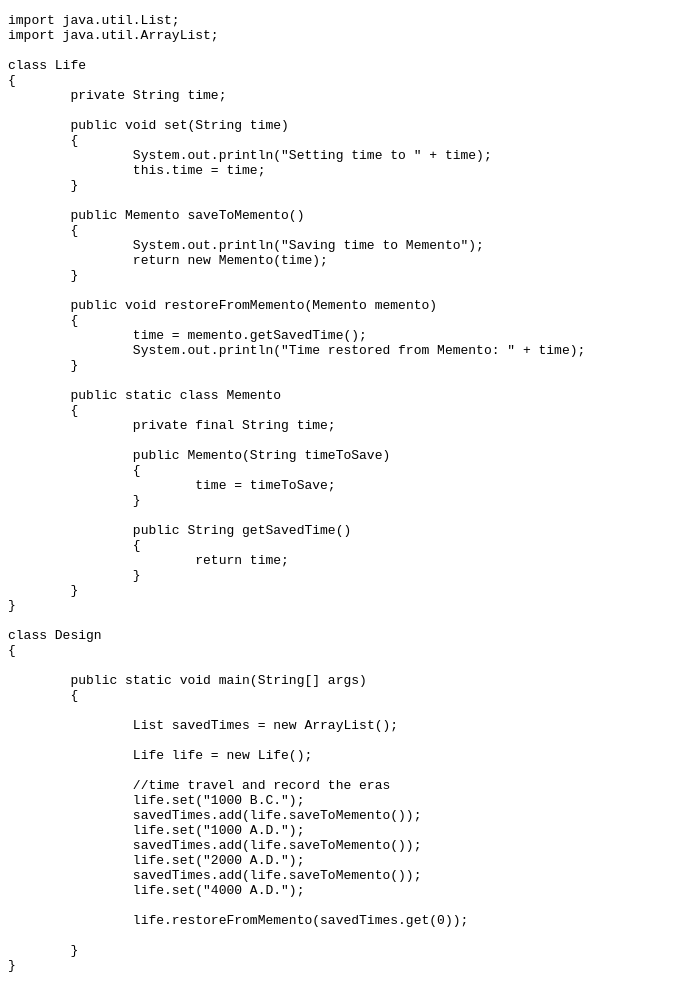
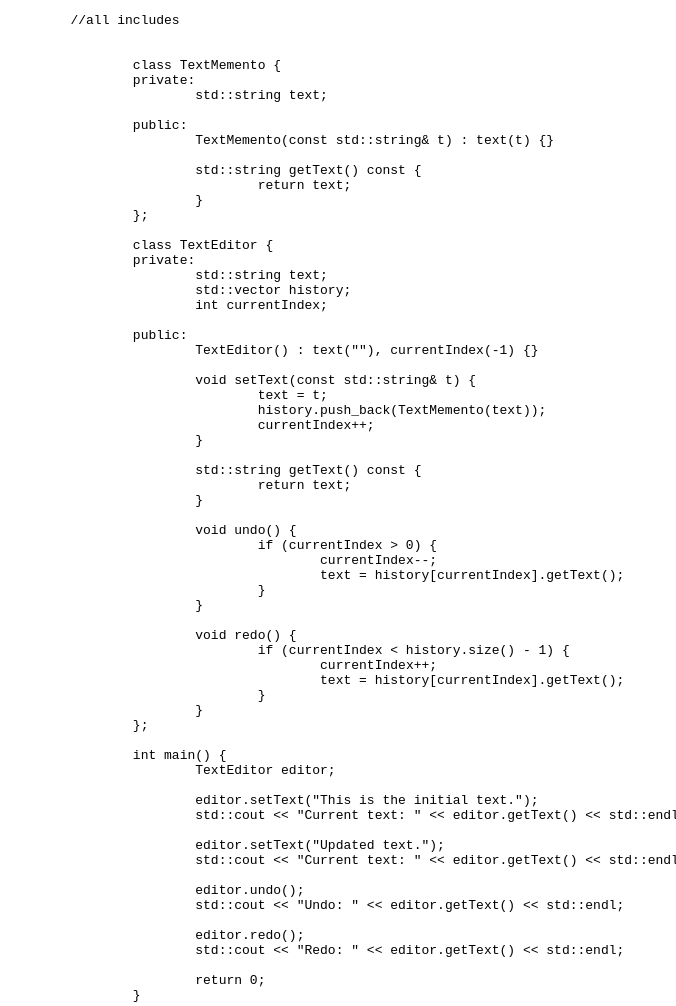
Before and after one commit to FawazSapa/Memento_Design_Pattern, a plain HTML site: page ex1.html in a window 1280 px wide. Shown: the whole page, without its empty margins (0-676 px from the left). Drawn offline with Linux system fonts and the light colour scheme.

Commit message:
added all the files

```diff
--- a/ex1.html
+++ b/ex1.html
@@ -3,77 +3,78 @@
 
 <head>
 	<meta charset="UTF-8">
-	<meta name="color-scheme"content="light dark">
+	<meta name="color-scheme" content="light dark">
 	<title>Example-1</title>
 </head>
 
 <body>
 <pre style="word-wrap: break-word; white-space: pre-wrap;">
-import java.util.List;
-import java.util.ArrayList;
+	//all includes
 
-class Life
-{
-	private String time;
 
-	public void set(String time)
-	{
-		System.out.println("Setting time to " + time);
-		this.time = time;
+		class TextMemento {
+		private:
+			std::string text;
+
+		public:
+			TextMemento(const std::string& t) : text(t) {}
+
+			std::string getText() const {
+				return text;
+			}
+		};
+
+		class TextEditor {
+		private:
+			std::string text;
+			std::vector<TextMemento> history;
+			int currentIndex;
+
+		public:
+			TextEditor() : text(""), currentIndex(-1) {}
+
+			void setText(const std::string& t) {
+				text = t;
+				history.push_back(TextMemento(text));
+				currentIndex++;
 			}
 
-	public Memento saveToMemento()
-	{
-		System.out.println("Saving time to Memento");
-		return new Memento(time);
+			std::string getText() const {
+				return text;
 			}
 
-	public void restoreFromMemento(Memento memento)
-	{
-		time = memento.getSavedTime();
-		System.out.println("Time restored from Memento: " + time);
-	}
-
-	public static class Memento
-	{
-		private final String time;
-
-		public Memento(String timeToSave)
-		{
-			time = timeToSave;
-		}
-
-		public String getSavedTime()
-		{
-			return time;
-		}
+			void undo() {
+				if (currentIndex > 0) {
+					currentIndex--;
+					text = history[currentIndex].getText();
 				}
 			}
 
-class Design
-{
-
-	public static void main(String[] args)
-	{
-
-		List<Life.Memento> savedTimes = new ArrayList<Life.Memento>();
-
-		Life life = new Life();
-
-		//time travel and record the eras
-		life.set("1000 B.C.");
-		savedTimes.add(life.saveToMemento());
-		life.set("1000 A.D.");
-		savedTimes.add(life.saveToMemento());
-		life.set("2000 A.D.");
-		savedTimes.add(life.saveToMemento());
-		life.set("4000 A.D.");
-
-		life.restoreFromMemento(savedTimes.get(0));
-
+			void redo() {
+				if (currentIndex < history.size() - 1) {
+					currentIndex++;
+					text = history[currentIndex].getText();
 				}
 			}
+		};
 
+		int main() {
+			TextEditor editor;
+
+			editor.setText("This is the initial text.");
+			std::cout << "Current text: " << editor.getText() << std::endl;
+
+			editor.setText("Updated text.");
+			std::cout << "Current text: " << editor.getText() << std::endl;
+
+			editor.undo();
+			std::cout << "Undo: " << editor.getText() << std::endl;
+
+			editor.redo();
+			std::cout << "Redo: " << editor.getText() << std::endl;
+
+			return 0;
+		}
 </pre>
 
 </body>
```
Also changed, not shown: ex2.html (added, +122 -0 lines), index.html (+71 -16 lines). Lines whose indentation alone changed are shown as unchanged.
